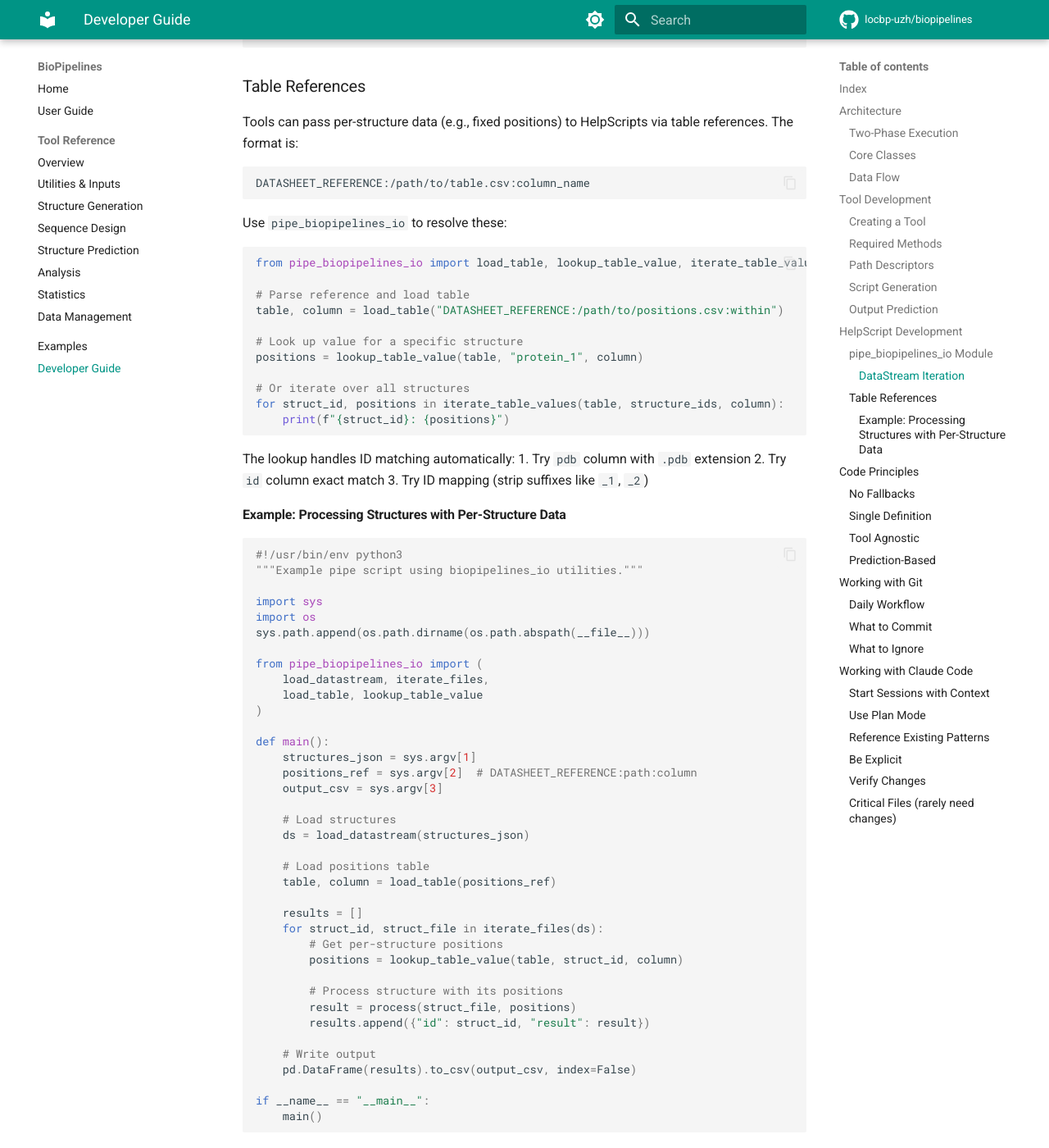
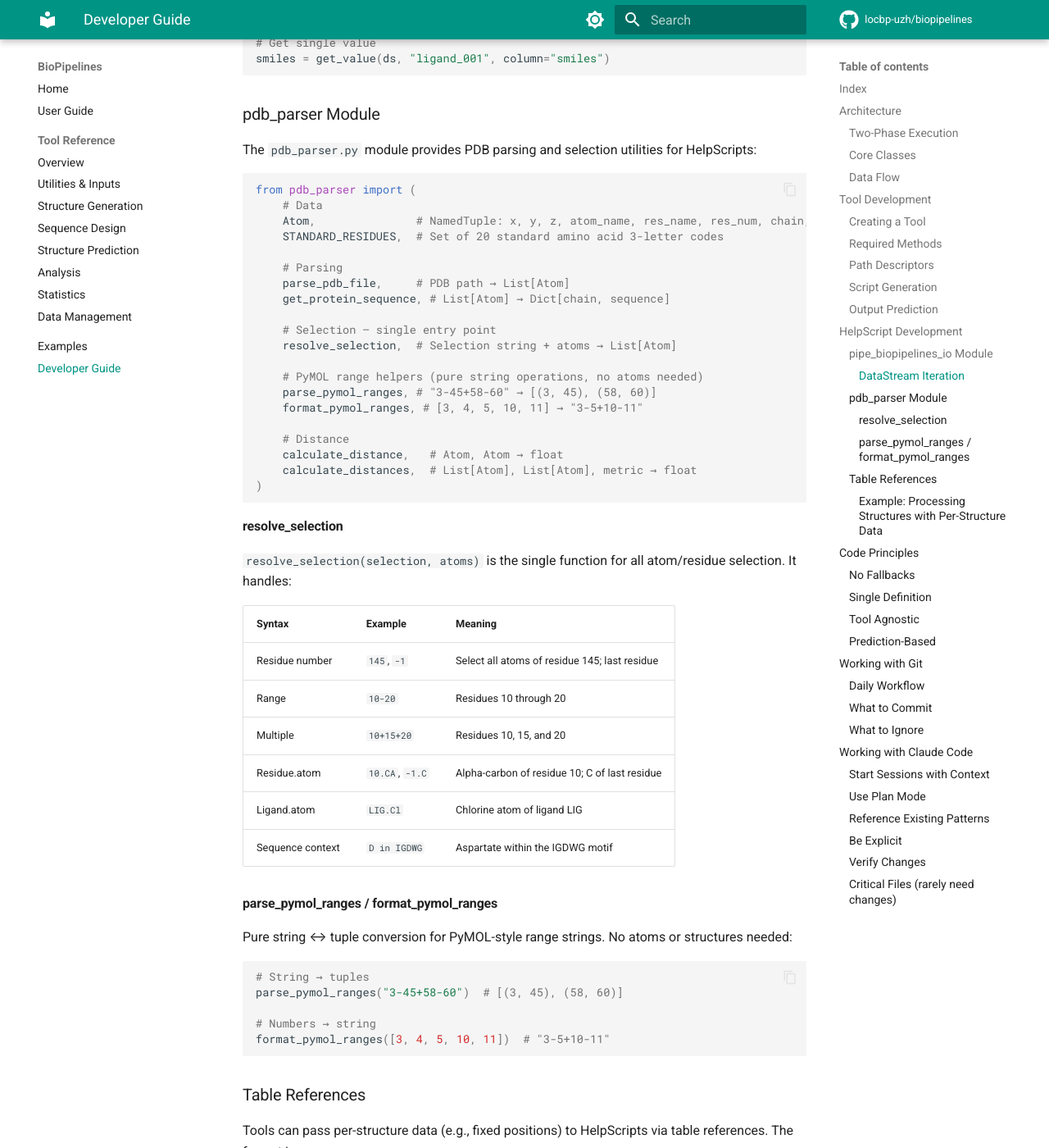
Before and after one commit to locbp-uzh/biopipelines, an MkDocs documentation site: the page built from Docs/DeveloperManual.md, in a window 1280 px wide and 1400 px high, scrolled down 7186 px. Shown: the whole window at 82% size. Built offline with MkDocs 1.6.1 and Material for MkDocs 9.7.7, drawn with Linux system fonts in a browser that asks for light colours; comment, search, counter and statistics services are not loaded.

````diff
--- a/Docs/DeveloperManual.md
+++ b/Docs/DeveloperManual.md
@@ -14,6 +14,7 @@
   - [Output Prediction](#output-prediction)
 - [HelpScript Development](#helpscript-development)
   - [pipe_biopipelines_io Module](#pipe_biopipelines_io-module)
+  - [pdb_parser Module](#pdb_parser-module)
   - [Table References](#table-references)
 - [Code Principles](#code-principles)
 - [Working with Git](#working-with-git)
@@ -339,6 +340,58 @@
 smiles = get_value(ds, "ligand_001", column="smiles")
 ```
 
+### pdb_parser Module
+
+The `pdb_parser.py` module provides PDB parsing and selection utilities for HelpScripts:
+
+```python
+from pdb_parser import (
+    # Data
+    Atom,               # NamedTuple: x, y, z, atom_name, res_name, res_num, chain, element
+    STANDARD_RESIDUES,  # Set of 20 standard amino acid 3-letter codes
+
+    # Parsing
+    parse_pdb_file,     # PDB path → List[Atom]
+    get_protein_sequence, # List[Atom] → Dict[chain, sequence]
+
+    # Selection — single entry point
+    resolve_selection,  # Selection string + atoms → List[Atom]
+
+    # PyMOL range helpers (pure string operations, no atoms needed)
+    parse_pymol_ranges, # "3-45+58-60" → [(3, 45), (58, 60)]
+    format_pymol_ranges, # [3, 4, 5, 10, 11] → "3-5+10-11"
+
+    # Distance
+    calculate_distance,   # Atom, Atom → float
+    calculate_distances,  # List[Atom], List[Atom], metric → float
+)
+```
+
+#### resolve_selection
+
+`resolve_selection(selection, atoms)` is the single function for all atom/residue selection. It handles:
+
+| Syntax | Example | Meaning |
+|--------|---------|---------|
+| Residue number | `145`, `-1` | Select all atoms of residue 145; last residue |
+| Range | `10-20` | Residues 10 through 20 |
+| Multiple | `10+15+20` | Residues 10, 15, and 20 |
+| Residue.atom | `10.CA`, `-1.C` | Alpha-carbon of residue 10; C of last residue |
+| Ligand.atom | `LIG.Cl` | Chlorine atom of ligand LIG |
+| Sequence context | `D in IGDWG` | Aspartate within the IGDWG motif |
+
+#### parse_pymol_ranges / format_pymol_ranges
+
+Pure string ↔ tuple conversion for PyMOL-style range strings. No atoms or structures needed:
+
+```python
+# String → tuples
+parse_pymol_ranges("3-45+58-60")  # [(3, 45), (58, 60)]
+
+# Numbers → string
+format_pymol_ranges([3, 4, 5, 10, 11])  # "3-5+10-11"
+```
+
 ### Table References
 
 Tools can pass per-structure data (e.g., fixed positions) to HelpScripts via table references. The format is:
--- a/wip.txt
+++ b/wip.txt
@@ -1,3 +1,5 @@
 - colab
 - installation of biopipelines without conda/mamba, pip package
 - Panda.filter("RMSD < 1.5 and plddt > 80") 1 vs 2, different reasons?
+- Mutagenesis mutations vs mutation<N>
+- ids
````
Also changed, not shown: 2 other files.
